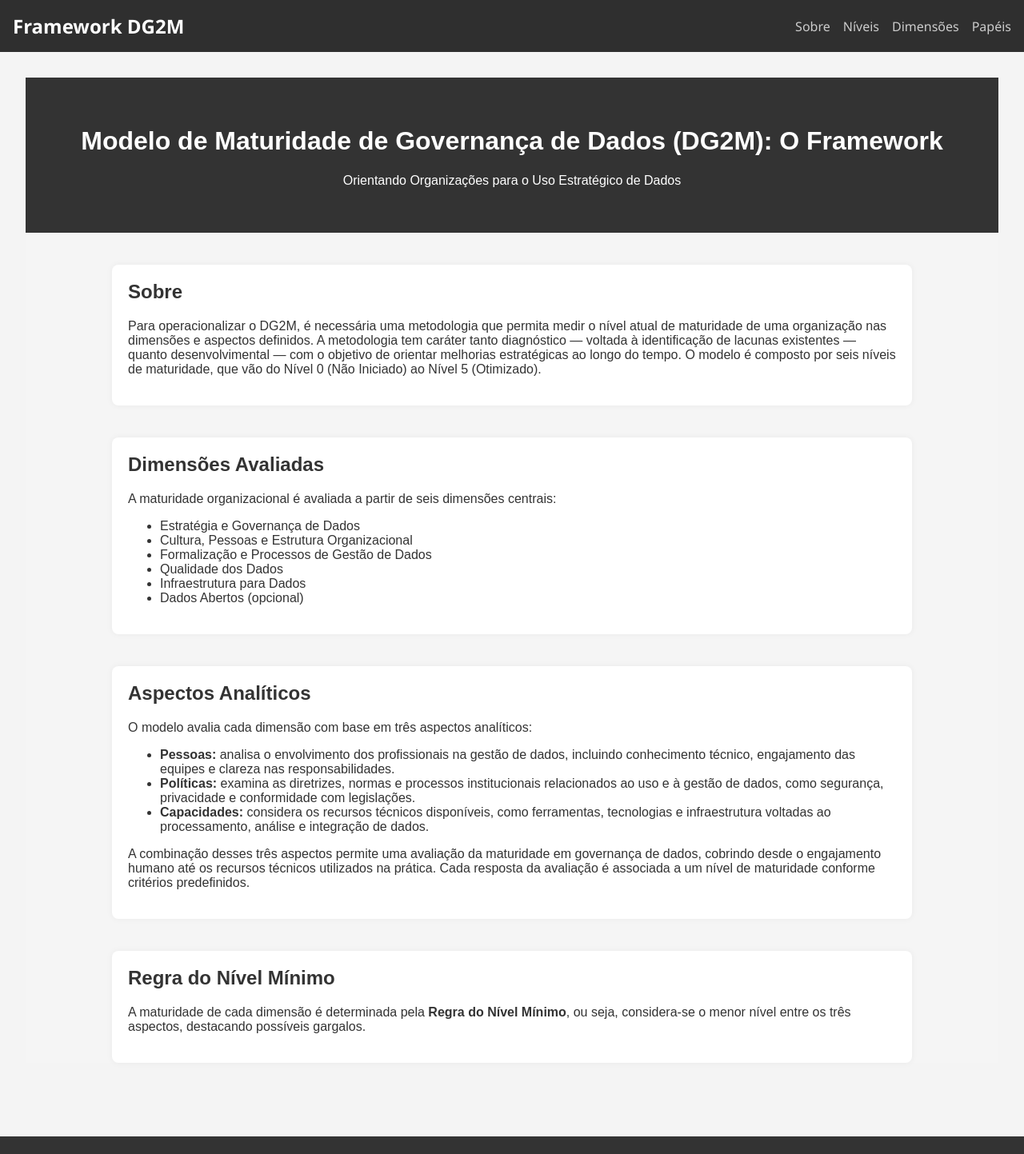
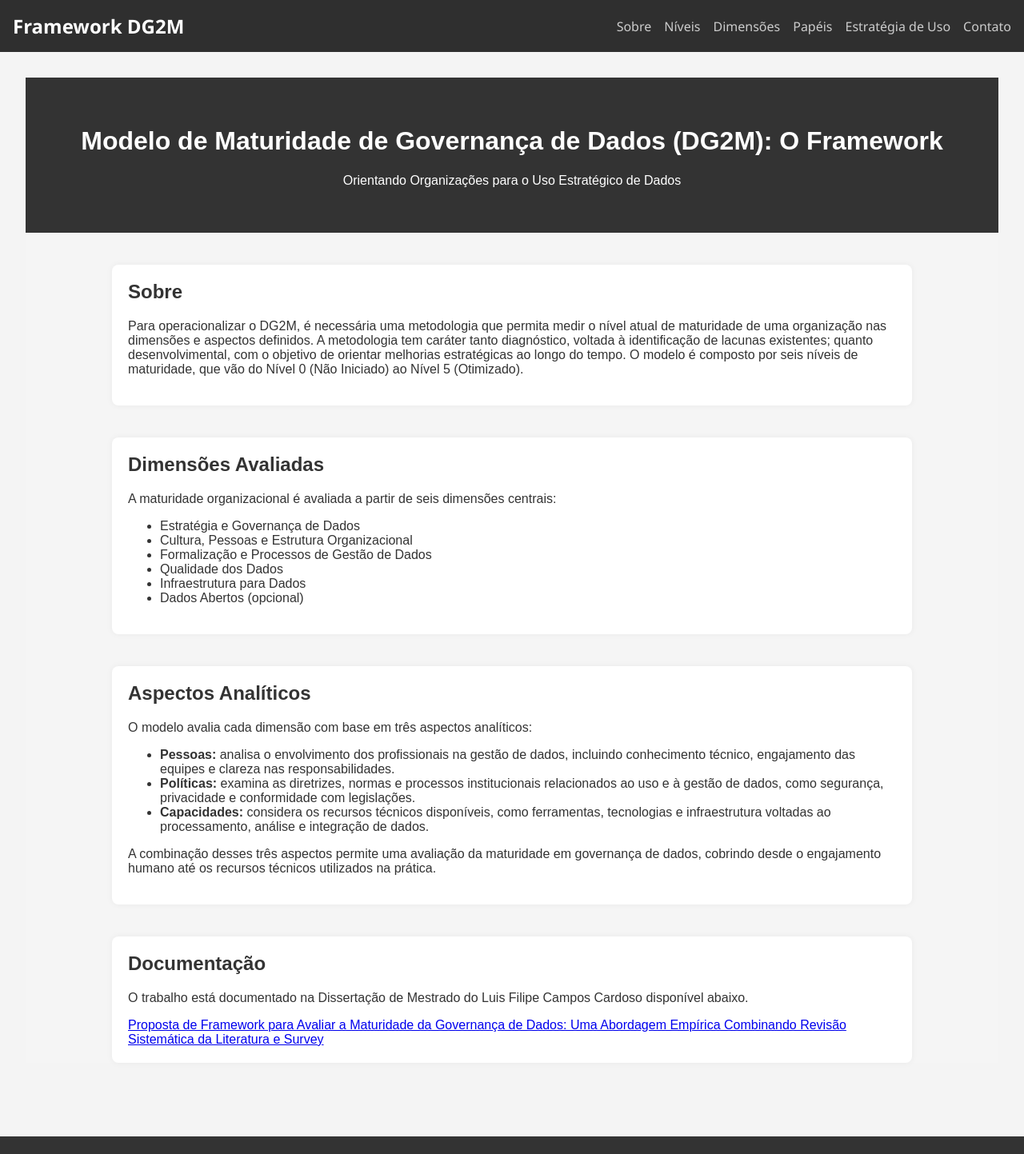
Before and after one commit to luisfccardoso/dg2m, a React (Vite) app: page / in a window 1280 px wide. Shown: the top 1443 px of the page at 80% size. Built offline with nearby package versions, Linux system fonts and the light colour scheme; the HTML template or start-up script is replaced by a standard one.

Commit message:
include dissertation doc, improve main page, add contact and add use strategy page

```diff
--- a/src/App.css
+++ b/src/App.css
@@ -55,6 +55,12 @@ main {
   padding: 2rem;
 }
 
+.footer-text {
+  font-size: 0.8rem;
+  color: #aaa;
+  text-align: center;
+}
+
 @media (max-width: 768px) {
   .menu-icon {
     display: block;
--- a/src/App.jsx
+++ b/src/App.jsx
@@ -11,6 +11,7 @@ import Formalization from './pages/Formalization'
 import Quality from './pages/Quality'
 import Infrastructure from './pages/Infrastructure'
 import Open from './pages/Open'
+import Use from './pages/UseStrategy'
 
 export default function App() {
   return (
@@ -25,6 +26,15 @@ export default function App() {
             <li><Link to="/level">Níveis</Link></li>
             <li><Link to="/dimensions">Dimensões</Link></li>
             <li><Link to="/roles">Papéis</Link></li>
+            <li><Link to="/use">Estratégia de Uso</Link></li>
+            <li>
+              <a
+                href="mailto:luisfilipe.tec@gmail.com"
+                target="_blank" rel="noopener noreferrer"
+              >
+                Contato
+              </a>
+            </li>
           </ul>
         </nav>
       </header>
@@ -41,11 +51,15 @@ export default function App() {
         <Route path="/quality" element={<Quality />} />
         <Route path="/infrastructure" element={<Infrastructure />} />
         <Route path="/open" element={<Open />} />
+        <Route path="/use" element={<Use />} />
       </Routes>
       </main>
 
       <footer className="main-footer">
-        &copy; 2025 DG2M. Todos os direitos reservados.
+        <p className='footer-text'>
+          O DG2M foi desenvolvido pelo Eng. Me. Luis Filipe Campos Cardoso, sob orientação da Profa. Dra. Edna Canedo,
+          como parte do Mestrado Profissional em Computação Aplicada da UnB.
+        </p>
       </footer>
     </div>
   )
--- a/src/pages/Main.jsx
+++ b/src/pages/Main.jsx
@@ -13,10 +13,11 @@ const Main = () => {
         <h2>Sobre</h2>
         <p>
           Para operacionalizar o DG2M, é necessária uma metodologia que permita medir o nível atual de maturidade de uma organização nas dimensões e aspectos definidos.
-          A metodologia tem caráter tanto diagnóstico — voltada à identificação de lacunas existentes — quanto desenvolvimental — com o objetivo de orientar melhorias estratégicas ao longo do tempo.
+          A metodologia tem caráter tanto diagnóstico, voltada à identificação de lacunas existentes; quanto desenvolvimental, com o objetivo de orientar melhorias estratégicas ao longo do tempo.
           O modelo é composto por seis níveis de maturidade, que vão do Nível 0 (Não Iniciado) ao Nível 5 (Otimizado).
         </p>
       </section>
+
       <section className="main-section" id="overview">
         <h2>Dimensões Avaliadas</h2>
         <p>A maturidade organizacional é avaliada a partir de seis dimensões centrais:</p>
@@ -29,6 +30,7 @@ const Main = () => {
           <li>Dados Abertos (opcional)</li>
         </ul>
       </section>
+
       <section className="main-section" id="overview">
         <h2>Aspectos Analíticos</h2>
         <p>O modelo avalia cada dimensão com base em três aspectos analíticos:</p>
@@ -46,16 +48,20 @@ const Main = () => {
 
         <p>
           A combinação desses três aspectos permite uma avaliação da maturidade em governança de dados, cobrindo desde o engajamento humano até os recursos técnicos utilizados na prática.
-          Cada resposta da avaliação é associada a um nível de maturidade conforme critérios predefinidos.
-        </p>
-      </section>
-      <section className="main-section" id="overview">
-        <h2>Regra do Nível Mínimo</h2>
-        <p>
-          A maturidade de cada dimensão é determinada pela <strong>Regra do Nível Mínimo</strong>, ou seja, considera-se o menor nível entre os três aspectos, destacando possíveis gargalos.
         </p>
       </section>
 
+      <section className="main-section" id="overview">
+        <h2>Documentação</h2>
+        <p>O trabalho está documentado na Dissertação de Mestrado do Luis Filipe Campos Cardoso disponível abaixo.</p>
+        <a
+          href="/dg2m/Dissertação___PPCA___Luis_Filipe.pdf"
+          target="_blank"
+          rel="noopener noreferrer"
+        >
+          Proposta de Framework para Avaliar a Maturidade da Governança de Dados: Uma Abordagem Empírica Combinando Revisão Sistemática da Literatura e Survey
+        </a>
+      </section>
     </div>
   );
 };
--- /dev/null
+++ b/src/pages/UseStrategy.jsx
@@ -0,0 +1,77 @@
+import React from 'react';
+import './Main.css';
+
+const Main = () => {
+  return (
+    <div className="main-page">
+      <header className="main-header">
+        <h1>Estratégia de Uso do DG2M</h1>
+        <p>Sugestão de Uso do DG2M</p>
+      </header>
+
+      <section class="main-section" id="overview">
+        <p>
+          Para utilizar o DG2M, é importante que a organização adote uma abordagem estruturada para diagnosticar seu nível de maturidade em Governança de Dados (GD) e planejar sua evolução contínua. A estratégia de uso sugerida pode ser dividida nas seguintes etapas principais:
+        </p>
+        <ol>
+          <li>
+            <strong>Adaptação do Modelo à Realidade da Organização:</strong>
+            <ul>
+              <li>A equipe de avaliação deve analisar as dimensões, níveis, papéis e aspectos do modelo DG2M e realizar as adaptações necessárias para que ele se ajuste à realidade da organização.</li>
+              <li>É fundamental ajustar a linguagem e os termos do modelo para que se alinhem à realidade e ao contexto institucional, garantindo sua aplicabilidade, sem alterar o que é exigido em cada nível ou dimensão.</li>
+              <li>Além disso, é importante determinar se a dimensão de Dados Abertos, que é opcional e relevante para organizações que buscam transparência ou são do setor público, deve ser incluída na avaliação.</li>
+            </ul>
+          </li>
+          <br />
+          <li>
+            <strong>Definição de Papéis e Responsabilidades:</strong> <ul>
+              <li>Para garantir a implementação eficaz das iniciativas de governança, a organização deve estabelecer de forma clara os papéis e suas responsabilidades.</li>
+              <li>A organização pode usar, como base, os papéis e responsabilidades presentes no modelo, fazendo adaptações, se necessário.</li>
+            </ul>
+          </li>
+          <br />
+          <li>
+            <strong>Diagnóstico da Maturidade Organizacional:</strong> <ul>
+              <li>Essa etapa consiste em selecionar profissionais-chave da organização, em particular aqueles que exercem os papéis ligados à GD, como visto no modelo.</li>
+              <li>As dimensões, os níveis e os aspectos do modelo devem ser apresentados a esses indivíduos, por meio de um formulário ou ferramenta de avaliação, para que possam diagnosticar o nível atual para cada dimensão e seus aspectos.</li>
+            </ul>
+          </li>
+          <br />
+          <li>
+            <strong>Identificação do Nível Atual:</strong> <ul>
+              <li>As respostas dos avaliadores devem ser analisadas e consolidadas para determinar o nível de maturidade da organização em cada dimensão.</li>
+              <li>Dentro de cada dimensão, a avaliação se baseia em três aspectos: Pessoas, Políticas e Capacidades.</li>
+              <li>O nível de maturidade de uma dimensão pode ser considerado o do aspecto com o menor nível, pois isso reflete o ponto de maior limitação da organização naquela dimensão.</li>
+              <li>Com o valor de nível da dimensão definido para cada avaliador, faça a média para cada dimensão e encontre o nível atual de cada uma das dimensões.</li>
+            </ul>
+          </li>
+          <br />
+          <li>
+            <strong>Planejamento e Execução das Melhorias:</strong>
+            <ul>
+              <li>Com os níveis diagnosticados para cada dimensão, a equipe deve analisar o conjunto de práticas sugeridas oferecidas pelo modelo para cada nível, indicando as próximas etapas para avançar sua GD.</li>
+              <li>O planejamento e a execução das melhorias devem ser priorizados com base nos objetivos de cada organização, bem como em sua realidade e benefícios que podem ser alcançados.</li>
+              <li>É importante que as ações sejam associadas aos papéis e responsabilidades definidos anteriormente.</li>
+            </ul>
+          </li>
+          <br />
+          <li>
+            <strong>Acompanhamento e Melhoria Contínua:</strong> <ul>
+              <li>O processo de maturidade é cíclico. Após a implementação das melhorias ou em momento oportuno, a organização pode refazer a avaliação para medir o progresso e planejar os próximos ciclos de aprimoramento, buscando alcançar níveis de maturidade mais elevados e a inovação contínua.</li>
+            </ul>
+          </li>
+        </ol>
+      </section>
+
+      <section className="main-section" id="overview">
+        <h2>Regra do Nível Mínimo</h2>
+        <p>
+          A maturidade de cada dimensão é determinada pela <strong>Regra do Nível Mínimo</strong>, ou seja, considera-se o menor nível entre os três aspectos, destacando possíveis gargalos.
+        </p>
+      </section>
+
+    </div>
+  );
+};
+
+export default Main;
```
Also changed, not shown: 1 other file (tests, documents, lock files or other folders).
